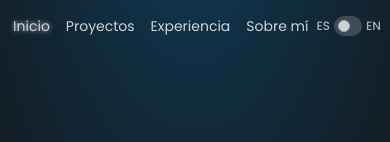
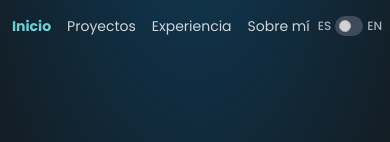
Before and after one commit to AxelothLeohryn/portfolio-web-react, a React (Vite) app: page / in a window 390 px wide. Shown: the top 142 px of the page. Built offline with nearby package versions, Linux system fonts and the light colour scheme.

Commit message:
add nav effect on active

```diff
--- a/src/components/Header/Header.jsx
+++ b/src/components/Header/Header.jsx
@@ -49,7 +49,7 @@ const Header = ({ activeSection }) => {
           <nav className="flex flex-row text-sm lg:text-lg opacity-80 h-full">
             <a
               href="#home"
-              className={`py-4 px-2 lg:px-5 glow-on-hover ${
+              className={`py-4 px-2 lg:px-5 glow-on-hover rounded-full ${
                 isActive("home") ? "glowing-active" : ""
               }`}
               onClick={scrollToTop}
@@ -58,7 +58,7 @@ const Header = ({ activeSection }) => {
             </a>
             <a
               href="#projects"
-              className={`py-4 px-2 lg:px-5 glow-on-hover ${
+              className={`py-4 px-2 lg:px-5 glow-on-hover rounded-full ${
                 isActive("projects") ? "glowing-active" : ""
               }`}
             >
@@ -66,7 +66,7 @@ const Header = ({ activeSection }) => {
             </a>
             <a
               href="#experience"
-              className={`py-4 px-2 lg:px-5 glow-on-hover ${
+              className={`py-4 px-2 lg:px-5 glow-on-hover rounded-full ${
                 isActive("experience") ? "glowing-active" : ""
               }`}
             >
@@ -75,7 +75,7 @@ const Header = ({ activeSection }) => {
 
             <a
               href="#about"
-              className={`py-4 px-2 lg:px-5 glow-on-hover ${
+              className={`py-4 px-2 lg:px-5 glow-on-hover rounded-full ${
                 isActive("about") ? "glowing-active" : ""
               }`}
             >
@@ -83,7 +83,7 @@ const Header = ({ activeSection }) => {
             </a>
             <a
               href="https://github.com/AxelothLeohryn/portfolio-web-react"
-              className="hidden py-4 px-2 lg:px-5 text-gray-400 lg:flex gap-1 items-center glow-on-hover"
+              className="hidden py-4 px-2 lg:px-5 text-gray-400 lg:flex gap-1 items-center glow-on-hover rounded-full"
               target="_blank"
               rel="noopener noreferrer"
             >
--- a/src/index.css
+++ b/src/index.css
@@ -56,14 +56,13 @@ body.bg-contact {
 }
 
 .glowing-active {
-    text-shadow: 0 0 5px rgba(255, 255, 255, 1);
-    /* 0 0 10px rgba(255, 255, 255, 1); */
-    /* 0 0 15px rgba(255, 255, 255, 1); */
-    /* 0 0 20px rgba(0, 150, 255, 0.7); */
-    /* Add a color glow */
-    color: #fff;
-}
-
+    display: inline-block;
+    color: transparent;
+    background-image: linear-gradient(to bottom, #00f7ff, #ffffff); /* Background gradient */
+    -webkit-background-clip: text;
+    background-clip: text;
+    font-weight: bolder;
+  }
 
 .glow-on-hover {
     transition: text-shadow 0.3s ease-in-out;
@@ -71,7 +70,7 @@ body.bg-contact {
 
 .glow-on-hover:hover {
     text-shadow: 0 0 2px white;
-    text-shadow: 0 0 10px white;
+    text-shadow: 0 0 10px rgb(0, 225, 255);
 }
 
 
```
